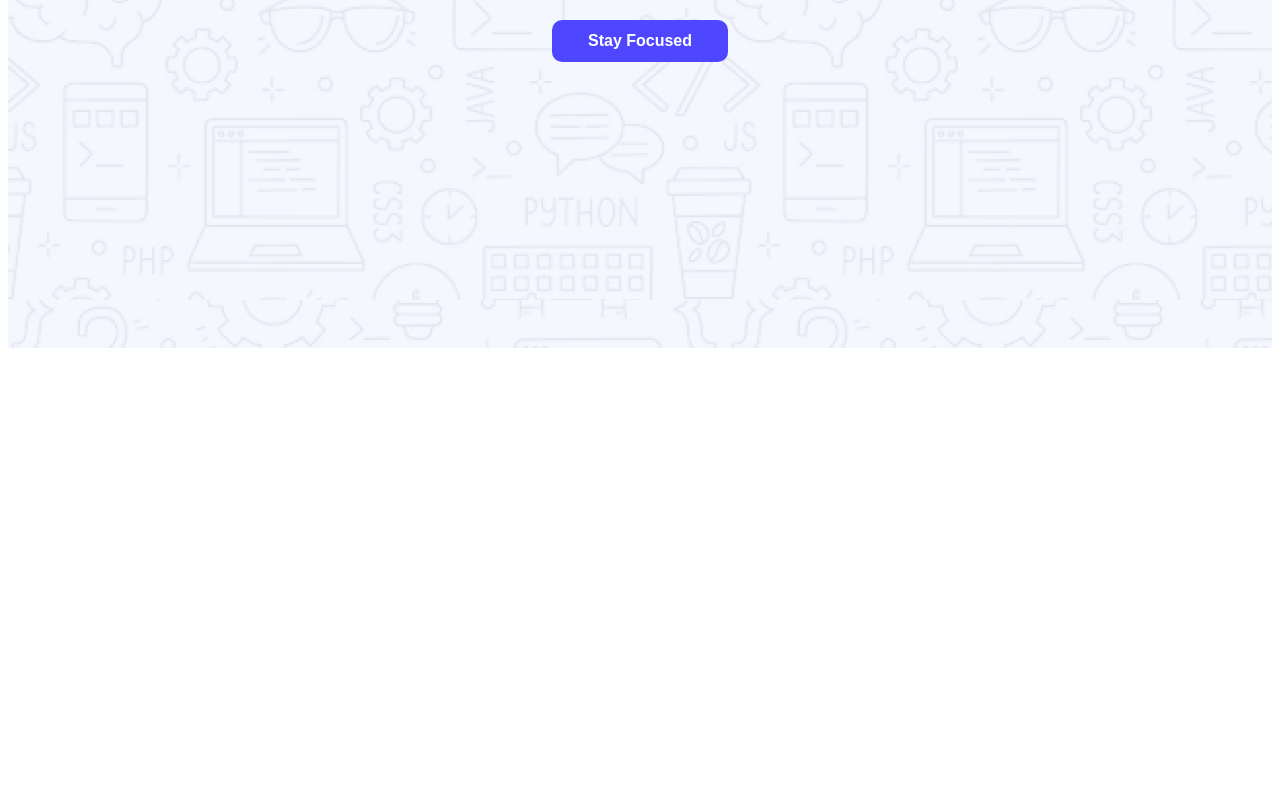
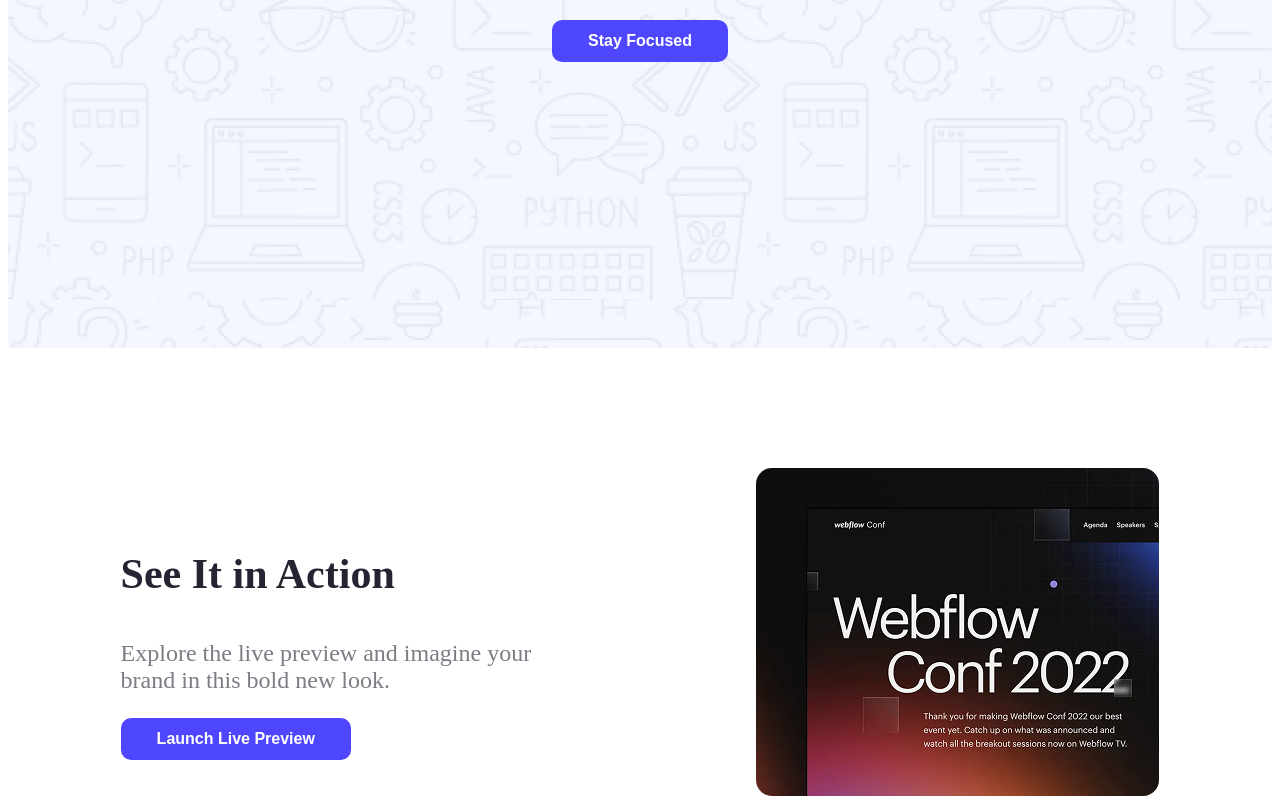
Before and after one commit to JarifTheKing/first-assignment, a plain HTML site: page index.html in a window 1280 px wide. Shown: the part 360-1168 px from the top of the page. Before the commit the page ends 800 px from the top, so only its background shows below. Drawn offline with nearby package versions, Linux system fonts and the light colour scheme.

Commit message:
Action section added

```diff
--- a/index.html
+++ b/index.html
@@ -43,6 +43,27 @@
 <!-- Main start -->
     <main>
 
+        <!-- Action section start -->
+         <section class="action-section">
+            <!-- div 1 -->
+            <div>
+                <h3 class="action-title">
+                    See It in Action
+                </h3>
+                <p class="action-description">
+                    Explore the live preview and imagine your <br> brand in this bold new look.
+                </p>
+                <button class="primary-btn raleway">
+                    Launch Live Preview
+                </button>
+            </div>
+
+            <!-- div 2 -->
+            <div>
+                <img class="action-img" src="/Assets/wc-mini.png" alt="">
+            </div>
+         </section>
+        <!-- Action section end -->
     </main>
 <!-- Main end -->
 
--- a/styles/style.css
+++ b/styles/style.css
@@ -44,6 +44,7 @@ header{
     background-image: url('../Assets/Hero-bg.png');
     width: 100%;
     height: 700px;
+    margin-bottom: 120px;
 }
 .banner{
 
@@ -78,11 +79,31 @@ margin: 0px 150px 0 150px;
     font-size: 65px;
 }
 
-
 /* header Style end */
 
 /* main Style start */
 
+.action-section{
+    display: flex;
+    justify-content: center;
+    justify-content: space-around;
+    align-items: center;
+}
+
+.action-title{
+   color: #252432;
+   font-weight: bold;
+    font-size: 42px;
+}
+
+.action-description{
+    color: #25243298;
+    font-size: 24px;
+}
+
+.action-img{
+    border-radius: 16px;
+}
 /* main Style end */
 
 /* footer Style start */
```
Also changed, not shown: ui/action.png (deleted), ui/banner.png (deleted), ui/footer.png (deleted), ui/newsletter.png (deleted), ui/productive_user.png (deleted), ui/review.png (deleted).
